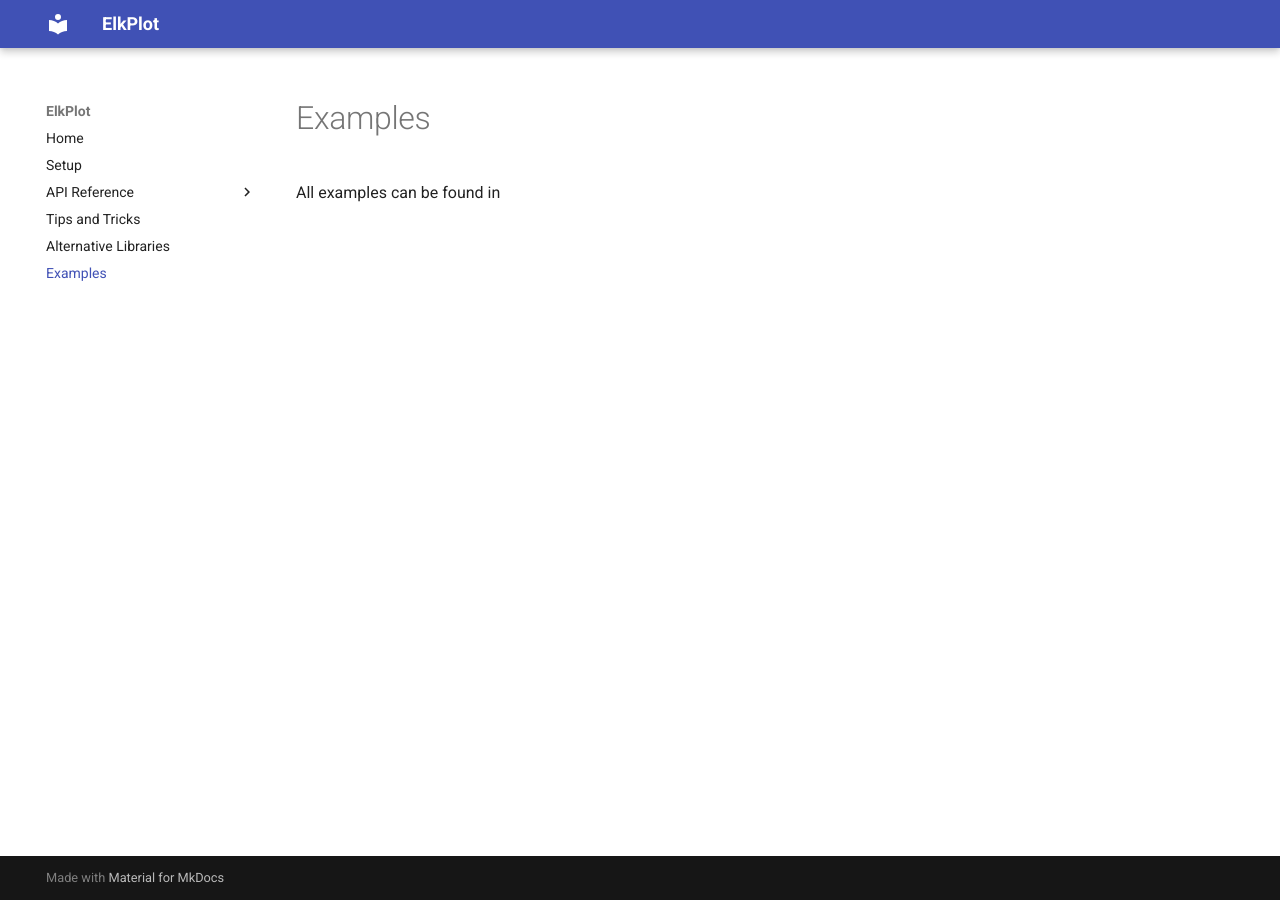
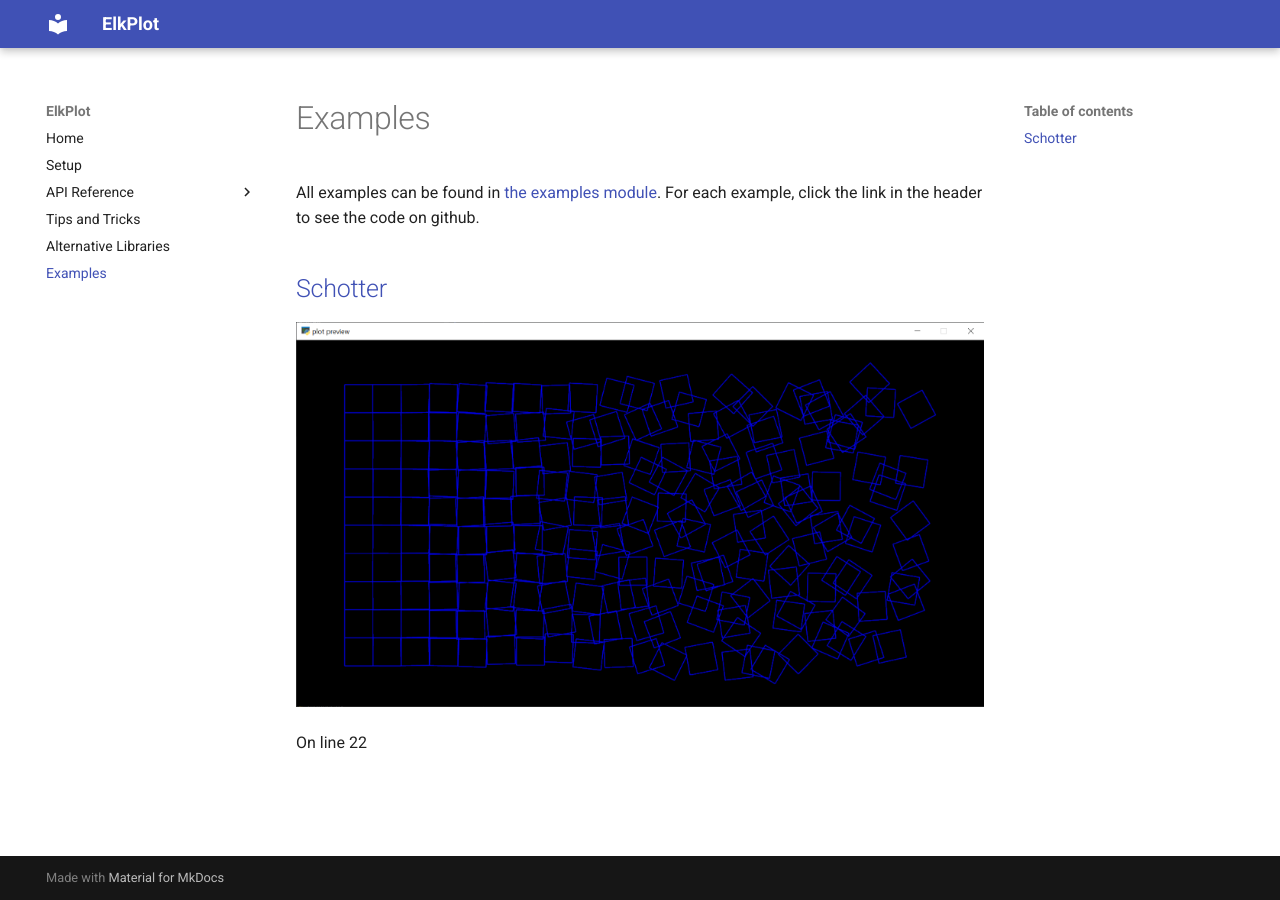
Before and after one commit to ejkaplan/elkplot, an MkDocs documentation site: the page built from docs/examples.md, in a window 1280 px wide. Built offline with MkDocs 1.6.1 and Material for MkDocs 9.7.7, drawn with Linux system fonts in a browser that asks for light colours.

Commit message:
easing and examples!

```diff
--- a/docs/examples.md
+++ b/docs/examples.md
@@ -1 +1,7 @@
-All examples can be found in
+All examples can be found in [the examples module](https://github.com/ejkaplan/elkplot/tree/main/elkplot/examples). For each example, click the link in the header to see the code on github.
+
+## [Schotter](https://github.com/ejkaplan/elkplot/blob/main/elkplot/examples/schotter.py)
+
+![schotter](example_images/schotter.png)
+
+On line 22
--- a/mkdocs.yml
+++ b/mkdocs.yml
@@ -23,6 +23,16 @@ plugins:
         options:
           show_root_toc_entry: false
 
+markdown_extensions:
+  - pymdownx.highlight:
+      anchor_linenums: true
+      line_spans: __span
+      pygments_lang_class: true
+  - pymdownx.inlinehilite
+  - pymdownx.snippets
+  - pymdownx.superfences
+  - attr_list
+
 watch:
 - elkplot
 
```
Also changed, not shown: docs/example_images/schotter.png (added), 1 other file.
